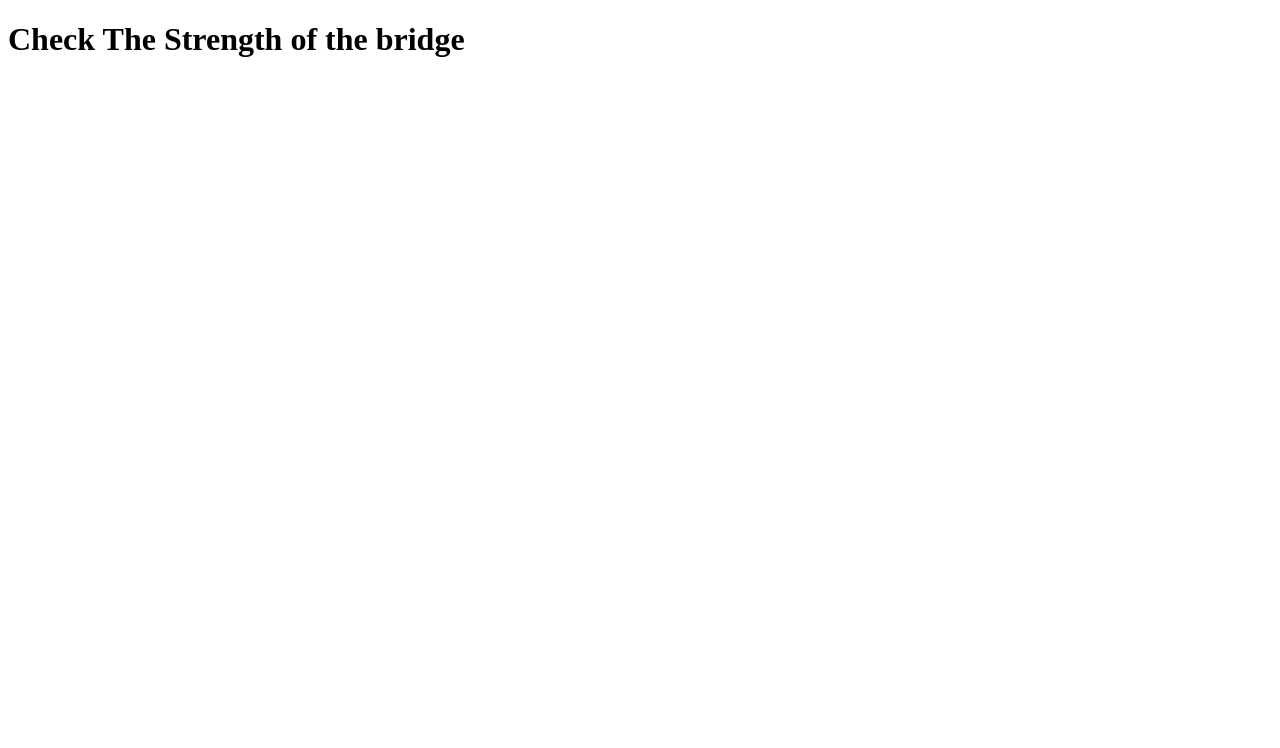
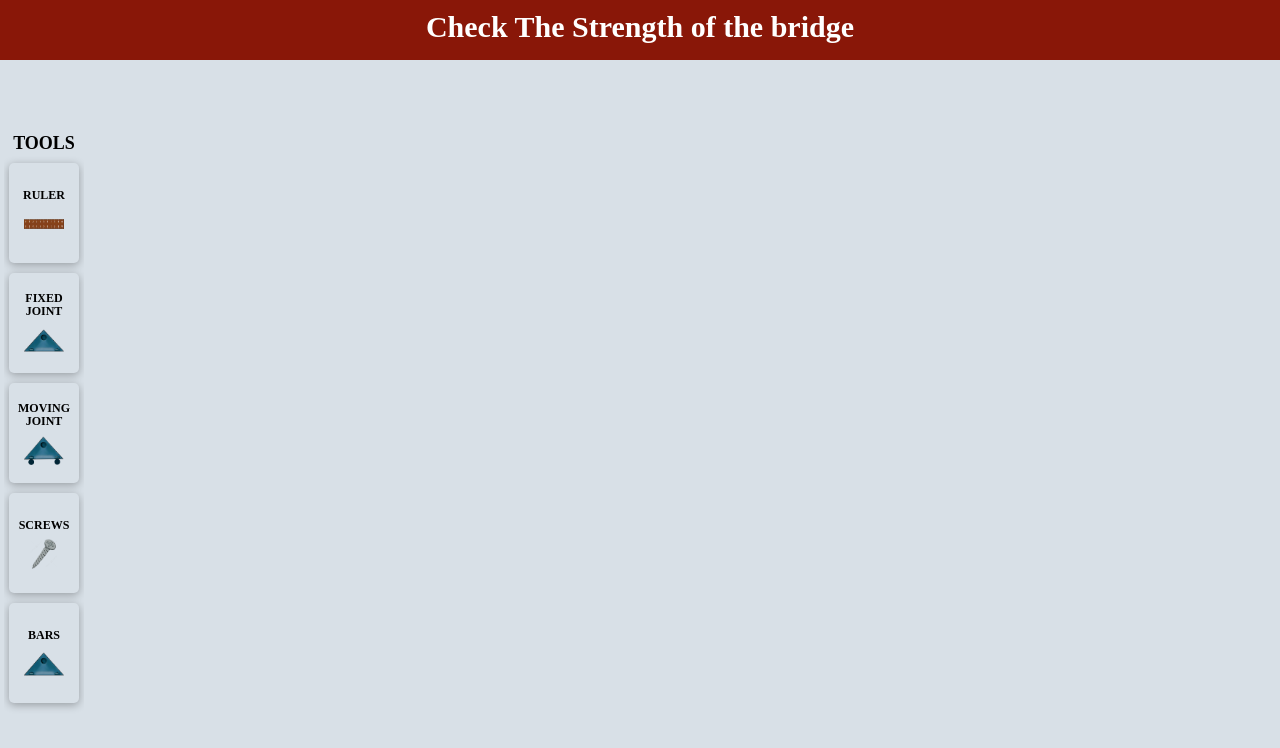
Before and after one commit to cgcb-01/Physics-In-JavaScript, a plain HTML site: page BRIDGE TRUSS SAFE CHECKING/index.html in a window 1280 px wide. Drawn offline with Linux system fonts and the light colour scheme.

Commit message:
images updated

```diff
--- a/BRIDGE TRUSS SAFE CHECKING/index.html
+++ b/BRIDGE TRUSS SAFE CHECKING/index.html
@@ -4,14 +4,17 @@
     <meta charset="UTF-8">
     <meta name="viewport" content="width=device-width, initial-scale=1.0">
     <title>Bridge Strength</title>
+    <link rel="stylesheet" href="style.css">
 </head>
 <body>
-    <header>
+    <div class="header">
     <h1>Check The Strength of the bridge</h1>
-    </header>
+    </div>
 
     <div class="tools">
+        <h1>TOOLS</h1>
         <!--The tools are added by JS-->
     </div>
+    <script src="app.js"></script>
 </body>
 </html>
```
Also changed, not shown: BRIDGE TRUSS SAFE CHECKING/IMAGES/OIP.jpeg (added), BRIDGE TRUSS SAFE CHECKING/IMAGES/pngtree-screw-cartoon-png-image_8955148.png (added), BRIDGE TRUSS SAFE CHECKING/IMAGES/wood_texture_by_zim2687_d2jnc3r-150.jpg.
